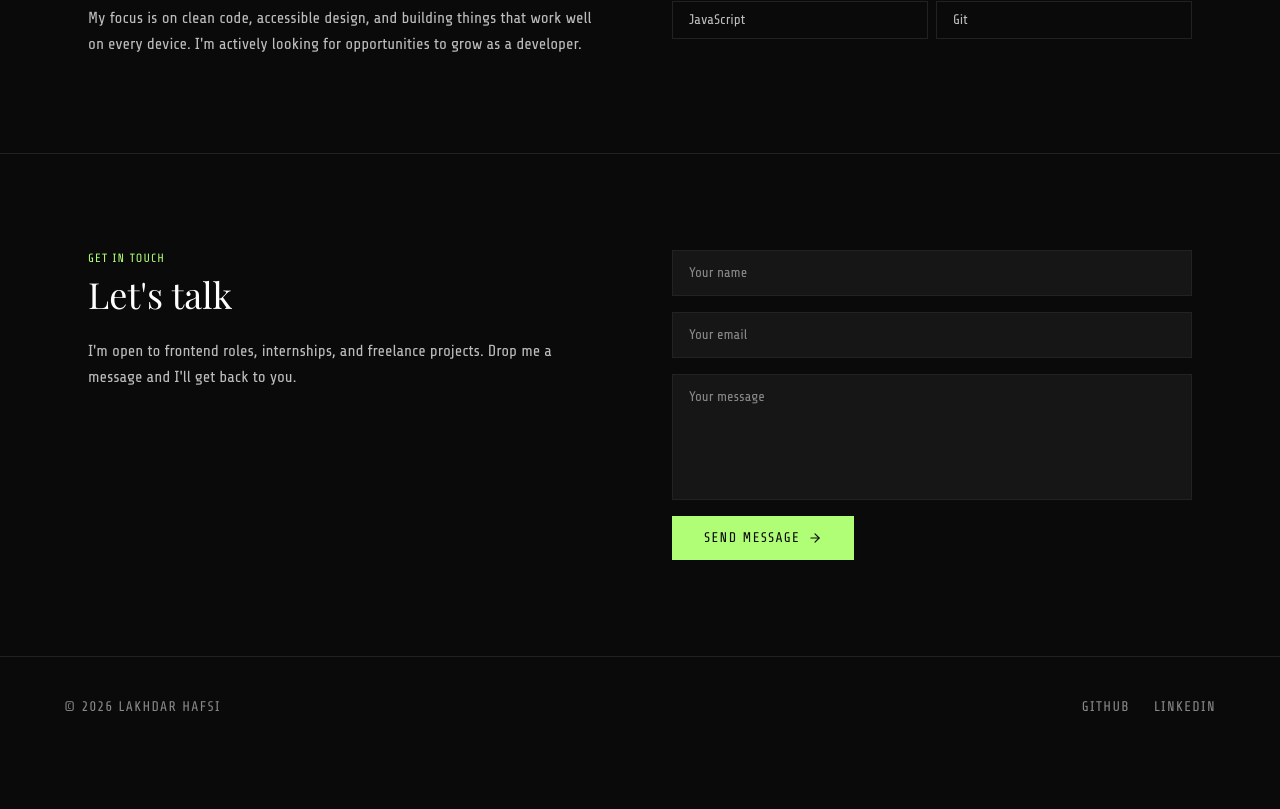
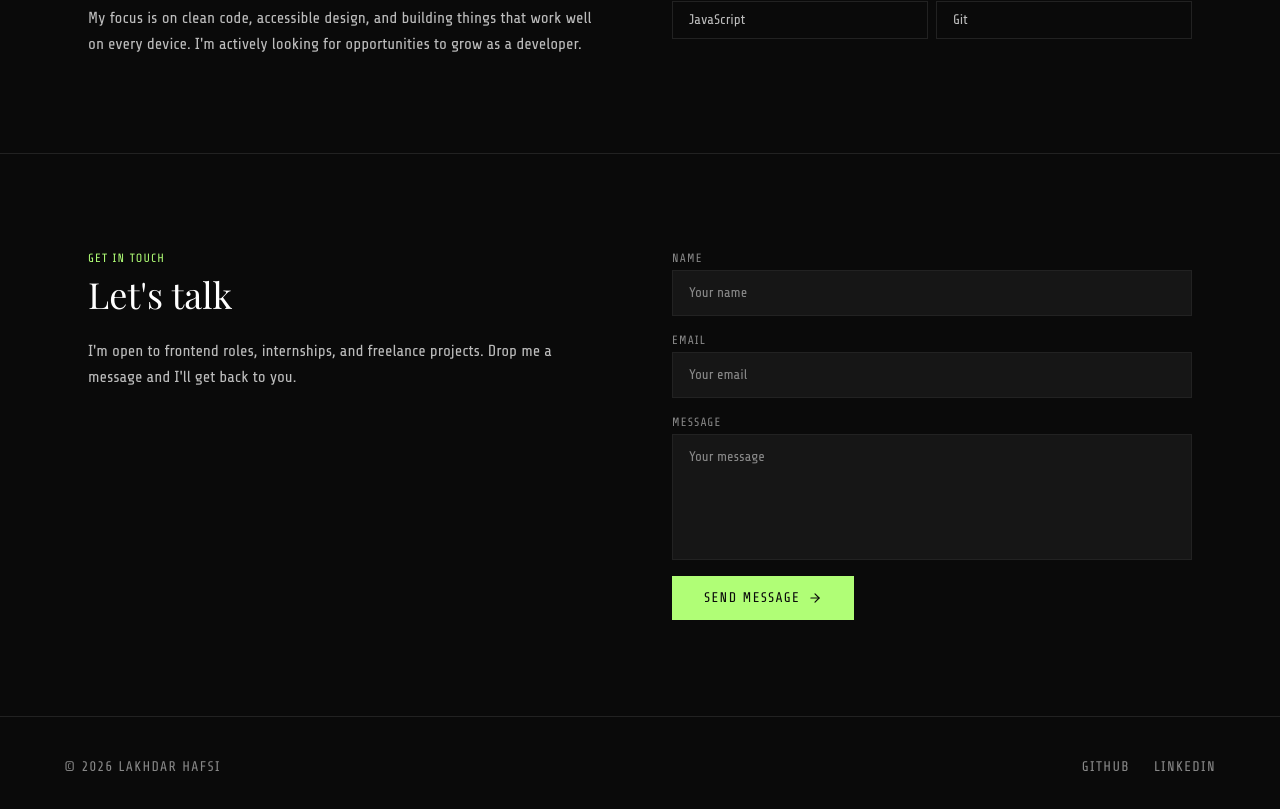
Before and after one commit to lacdart2/portfolio-2, a React (Vite) app: page / in a window 1280 px wide. Shown: the part 1737-2546 px from the top of the page. Before the commit the page ends 2494 px from the top, so only its background shows below. Built offline with nearby package versions, Linux system fonts and the light colour scheme; a web font is replaced by a local one.

Commit message:
feat: add missing  contact form labels and Resend serverless function to test live not local

```diff
--- a/src/components/ContactForm.tsx
+++ b/src/components/ContactForm.tsx
@@ -58,15 +58,26 @@ export default function ContactForm() {
     return (
         <div className="max-w-xl">
             <form onSubmit={handleSubmit} className="flex flex-col gap-4">
+                <div className="flex flex-col gap-1">
+                    <label htmlFor="name" className="text-xs tracking-widest uppercase font-body text-faint">
+                        Name
+                    </label>
                     <input
+                        id="name"
                         name="name"
                         value={form.name}
                         onChange={handleChange}
                         placeholder="Your name"
                         className={inputClass}
                     />
+                </div>
 
+                <div className="flex flex-col gap-1">
+                    <label htmlFor="email" className="text-xs tracking-widest uppercase font-body text-faint">
+                        Email
+                    </label>
                     <input
+                        id="email"
                         name="email"
                         type="email"
                         value={form.email}
@@ -74,8 +85,14 @@ export default function ContactForm() {
                         placeholder="Your email"
                         className={inputClass}
                     />
+                </div>
 
+                <div className="flex flex-col gap-1">
+                    <label htmlFor="message" className="text-xs tracking-widest uppercase font-body text-faint">
+                        Message
+                    </label>
                     <textarea
+                        id="message"
                         name="message"
                         value={form.message}
                         onChange={handleChange}
@@ -83,6 +100,7 @@ export default function ContactForm() {
                         rows={5}
                         className={`${inputClass} resize-none`}
                     />
+                </div>
 
                 <button
                     type="submit"
```
Also changed, not shown: api/contact.ts (added, +28 -0 lines), package.json (+4 -3 lines), 2 other files (tests, documents, lock files or other folders). Lines whose indentation alone changed are shown as unchanged.
